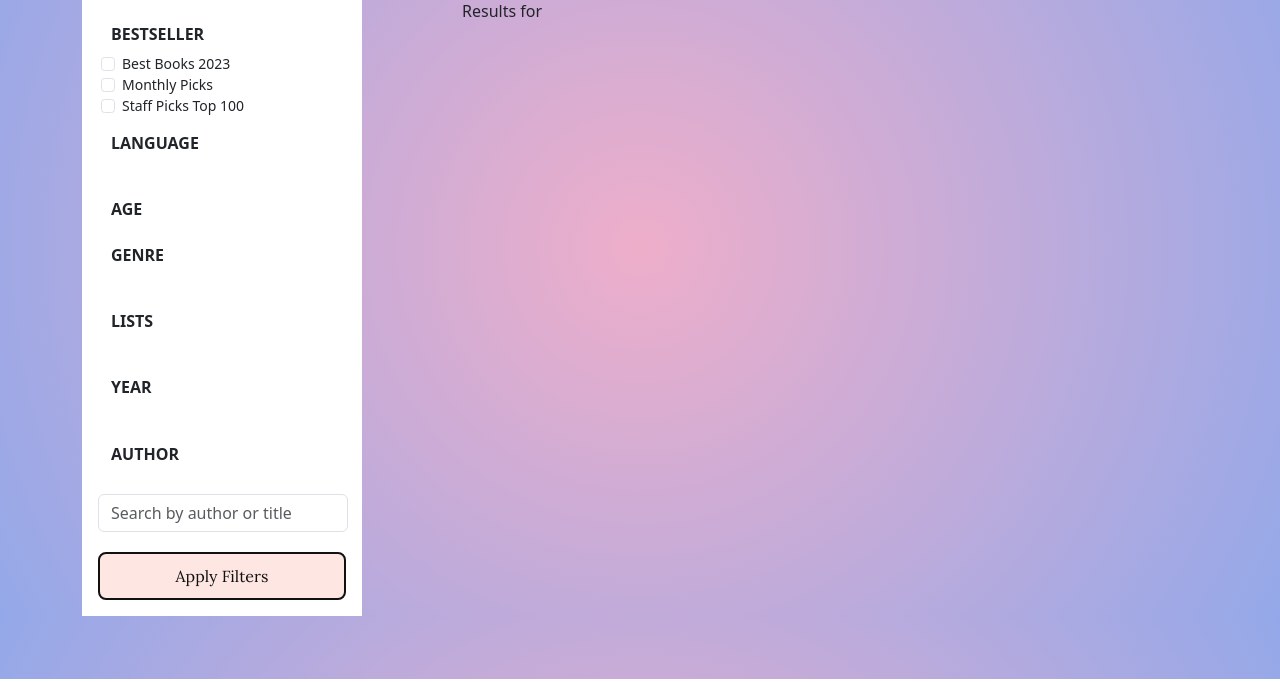
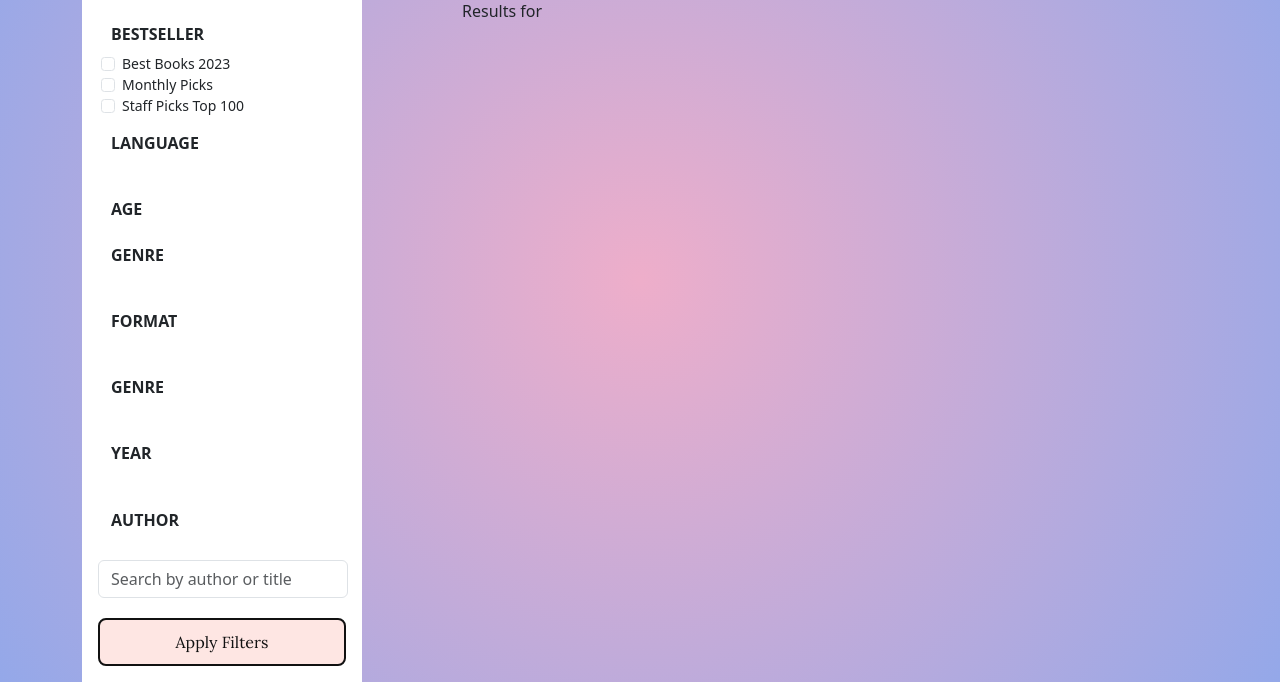
Before and after one commit to KetKode/weread, a Django app: page /book_search in a window 1280 px wide. Shown: the part 121-803 px from the top of the page. Run offline with Django 4.2, Linux system fonts and the light colour scheme; data that the repository does not hold is empty; some libraries are stand-ins or nearby versions; some web fonts are replaced.

Commit message:
added format filter

```diff
--- a/pageturner/reviews/templates/reviews/search_results.html
+++ b/pageturner/reviews/templates/reviews/search_results.html
@@ -81,19 +81,19 @@
                 </div>
         </div>
       </li>
-<!--Lists filter-->
+<!--Format filter-->
         <li class="mb-1">
     <button class="btn btn-toggle align-items-center rounded collapsed" data-bs-toggle="collapse" data-bs-target="#dashboard-collapse" aria-expanded="false">
-        <b>LISTS</b>
+        <b>FORMAT</b>
     </button>
     <div class="show" style="">
         <div class="form-check">
             <ul class="btn-toggle-nav list-unstyled fw-normal pb-1 small">
-                {% for book_list_name in book_lists %}
+                {% for format_type in format_book %}
                     <li>
                         <label>
-                            <input type="checkbox" class="form-check-input" name="selected_book_lists" value="{{ book_list_name }}" {% if book_list_name in selected_book_lists %}checked{% endif %}>
-                            {{ book_list_name }}
+                            <input type="checkbox" class="form-check-input" name="selected_format" value="{{ format_type }}" {% if format_type in selected_format %}checked{% endif %}>
+                            {{ format_type }}
                         </label>
                     </li>
                 {% endfor %}
@@ -101,7 +101,21 @@
         </div>
     </div>
 </li>
-
+<!--Genre filter-->
+      <li class="mb-1">
+        <button class="btn btn-toggle align-items-center rounded collapsed" data-bs-toggle="collapse" data-bs-target="#dashboard-collapse" aria-expanded="false">
+          <b>GENRE</b>
+        </button>
+        <div class="show" style="">
+            <div class="form-check">
+          <ul class="btn-toggle-nav list-unstyled fw-normal pb-1 small">
+            {% for main_genre in main_genres %}
+              <li><label><input type="checkbox" class="form-check-input" name="selected_genres" value="{{ main_genre }}" {% if main_genre in selected_genres %}checked{% endif %}> {{ main_genre }}</label></li>
+            {% endfor %}
+          </ul>
+                </div>
+        </div>
+      </li>
 
 <!--Year filter-->
         <li class="mb-1">
--- a/pageturner/reviews/views.py
+++ b/pageturner/reviews/views.py
@@ -48,6 +48,7 @@ def book_search(request):
     main_age = Book.objects.exclude(main_age__isnull=True).exclude(main_age='').values_list('main_age', flat=True).distinct()
     language = Book.objects.values_list('language', flat=True).distinct()
     book_lists = BookCollection.objects.values_list('name', flat=True).distinct().order_by('name')
+    format_book = Book.objects.values_list('format_book', flat=True).distinct()
 
     # Get the search query and selected genres
     searched = request.GET.get("searched") or request.POST.get("searched")
@@ -68,7 +69,6 @@ def book_search(request):
         books = Book.objects.filter(main_age__in=selected_age)
     elif selected_book_lists:
         books = Book.objects.filter(book_lists__name__in=selected_book_lists)
-        print(books)
     elif selected_format:
         books = Book.objects.filter(format_book__in=selected_format)
     elif selected_language:
@@ -79,9 +79,18 @@ def book_search(request):
     return render(
         request,
         "reviews/search_results.html",
-        {"searched": searched, "books": books, "main_genres": main_genres, "selected_genres": selected_genres,
-         "main_age": main_age, "selected_age": selected_age, "language": language, "selected_language": selected_language,
-         "selected_format": selected_format, "book_lists": book_lists, "selected_book_lists": selected_book_lists},
+        {"searched": searched,
+         "books": books,
+         "main_genres": main_genres,
+         "selected_genres": selected_genres,
+         "main_age": main_age,
+         "selected_age": selected_age,
+         "language": language,
+         "selected_language": selected_language,
+         "format_book": format_book,
+         "selected_format": selected_format,
+         "book_lists": book_lists,
+         "selected_book_lists": selected_book_lists},
         )
 
 
```
